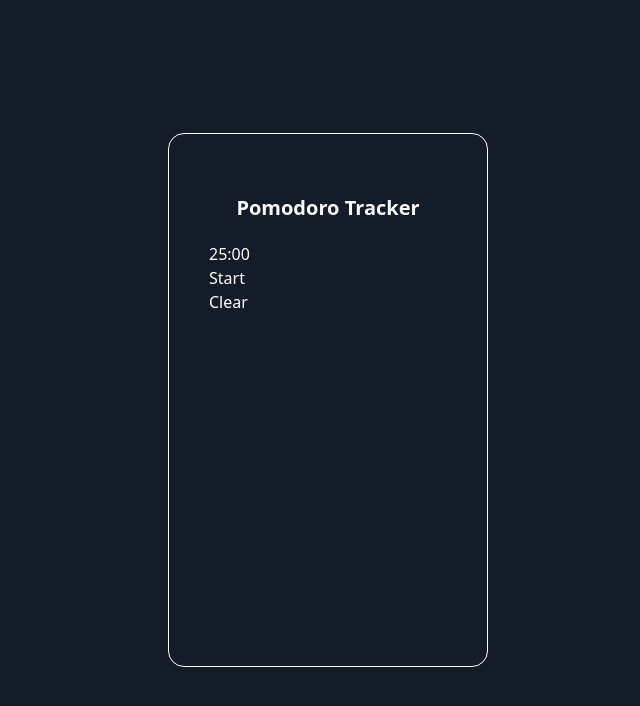
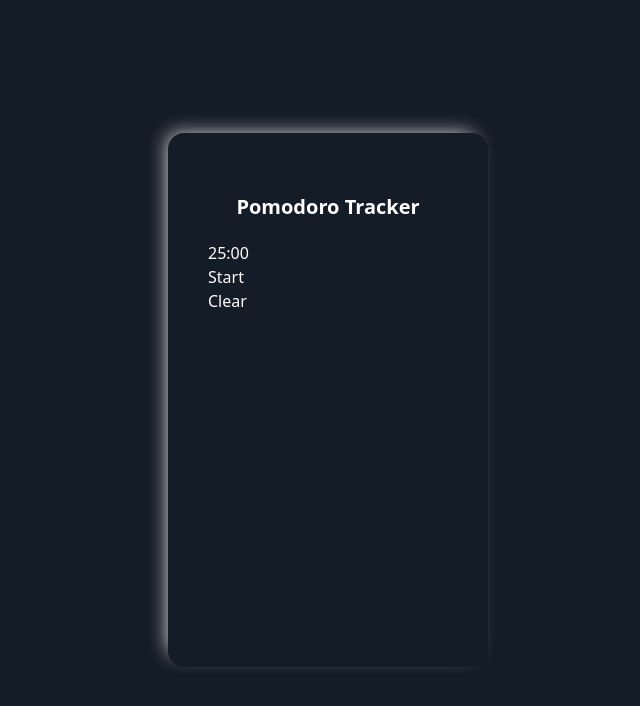
Before and after one commit to DiegoCuevas/pomodoro-tracker, a React (Create React App) app: page / in a window 1280 px wide. Shown: the top 706 px of the page, without its empty margins (312-952 px from the left). Built offline with nearby package versions, Linux system fonts and the light colour scheme.

Commit message:
ADD: shadow

```diff
--- a/src/components/App.js
+++ b/src/components/App.js
@@ -2,7 +2,7 @@ import Clock from "./clock/Clock.js"
 function App() {
   return (
     <div className="h-screen flex justify-center items-center">
-      <div className="w-1/4 h-2/3 border rounded-2xl border-white p-10">
+      <div className="w-1/4 h-2/3 rounded-2xl p-10 shadow-white">
         <div className="text-xl font-bold text-center my-5">Pomodoro Tracker</div>
         <Clock />
       </div>
```
